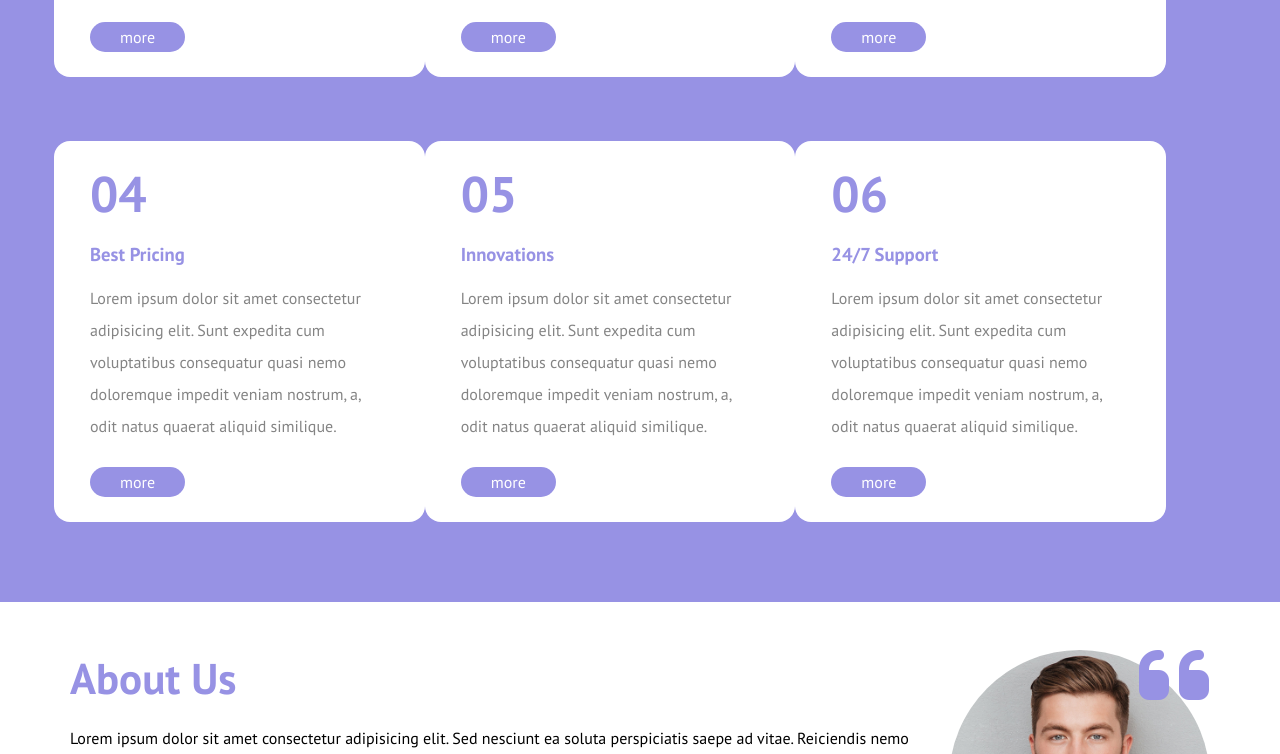
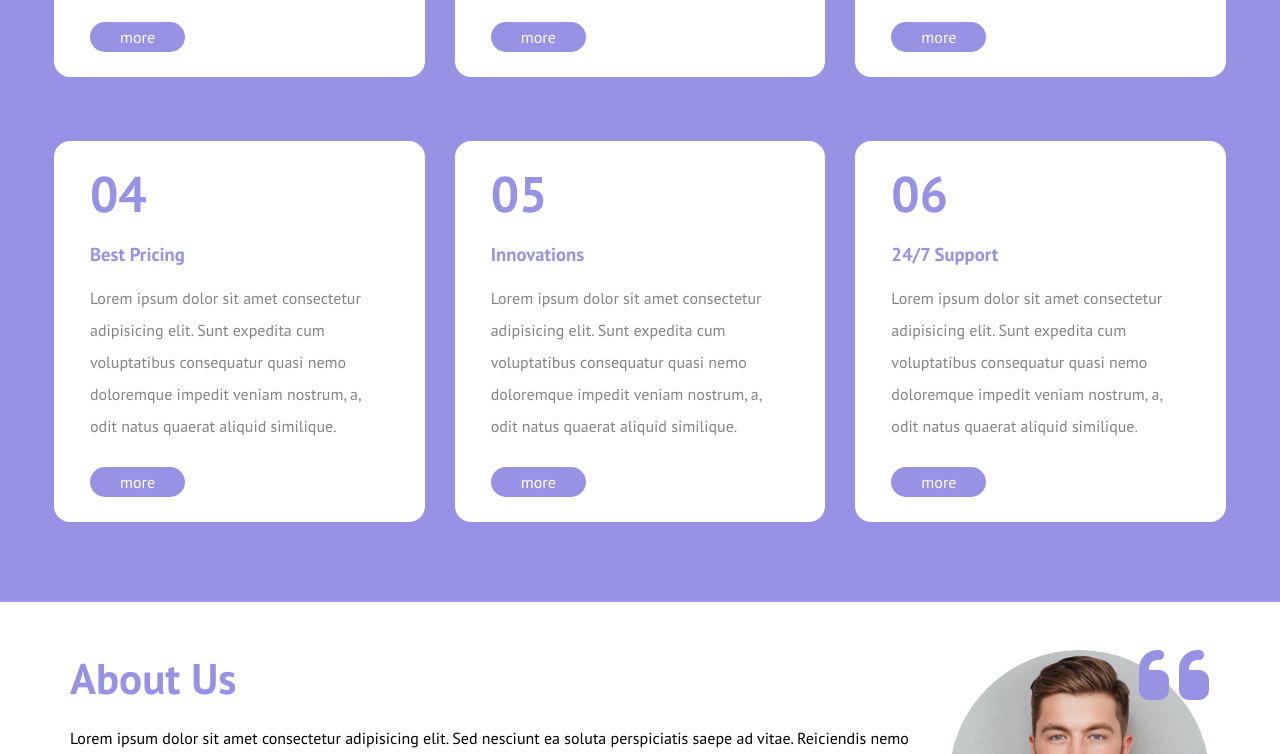
Before and after one commit to Gianmarco720/html-responsive-layout, a plain HTML site: page index.html in a window 1280 px wide. Shown: the part 3345-4099 px from the top of the page. Drawn offline with Linux system fonts and the light colour scheme.

Commit message:
fixed gap section 4

```diff
--- a/assets/css/style.css
+++ b/assets/css/style.css
@@ -269,6 +269,11 @@ section {
     color: var(--light);
 }
 
+.space {
+    display: flex;
+    justify-content: space-between;
+}
+
 .card_text h1,
 .card_text h3 {
     color: var(--primary);
@@ -420,7 +425,7 @@ footer a {
 /* #endregion main */
 
 /* #region responsive */
-@media screen and (min-width: 481px) {
+@media screen and (min-width: 320px) {
     .container {
         width: 100%;
     }
--- a/index.html
+++ b/index.html
@@ -130,7 +130,7 @@
             <div class="container">
                 <h1>Benefits of working with us</h1>
                 <!-- Prima riga di benefit card -->
-                <div class="row">
+                <div class="row space">
                     <div class="col_12 col_sm_4 benefit_card">
                         <div class="card_text">
                             <h1>01</h1>
@@ -161,9 +161,7 @@
                             </div>
                         </div>
                     </div>
-                </div>
-                <!-- Seconda riga di benefit card -->
-                <div class="row">
+                 <!-- Seconda riga di benefit card -->
                     <div class="col_12 col_sm_4 benefit_card">
                         <div class="card_text">
                             <h1>04</h1>
```
